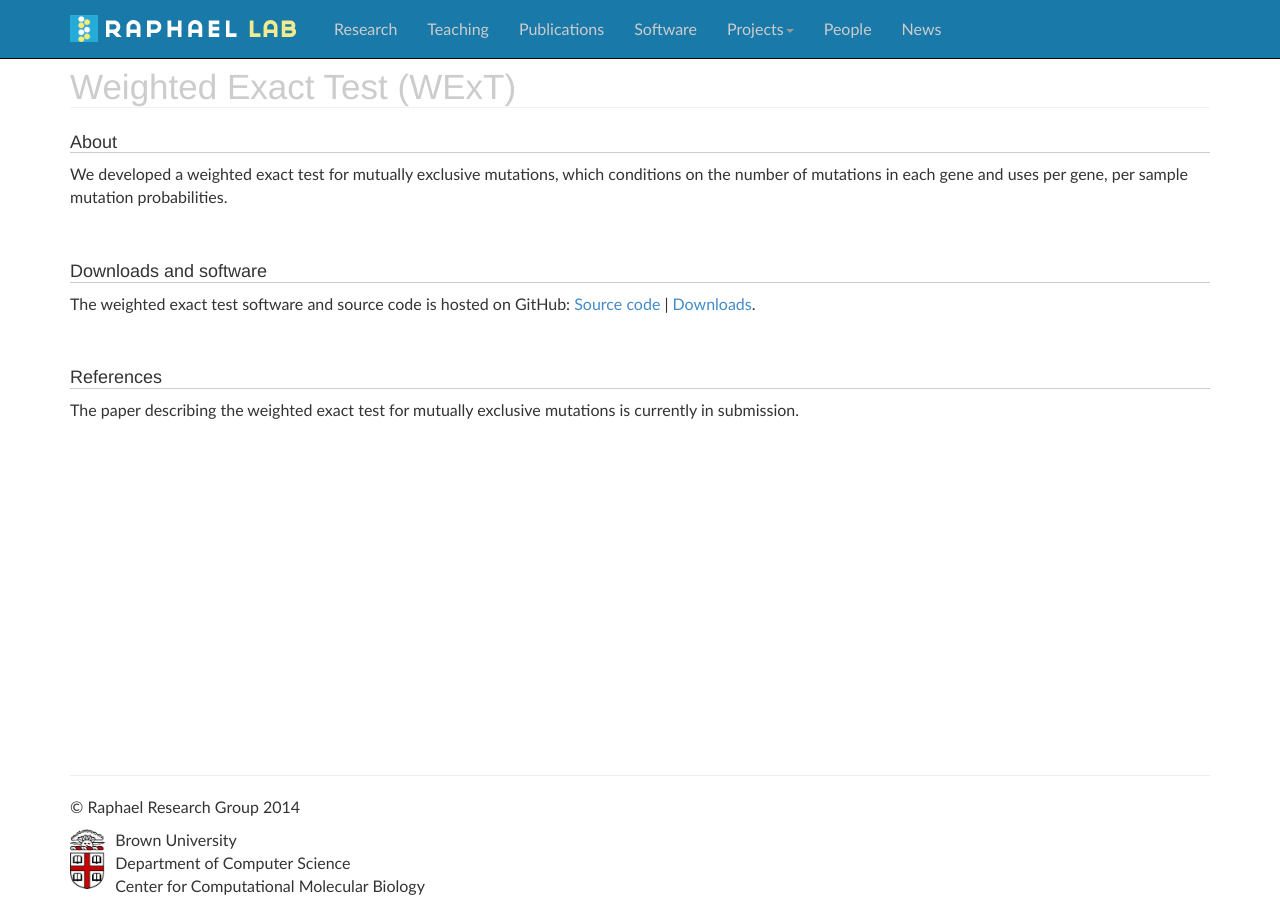
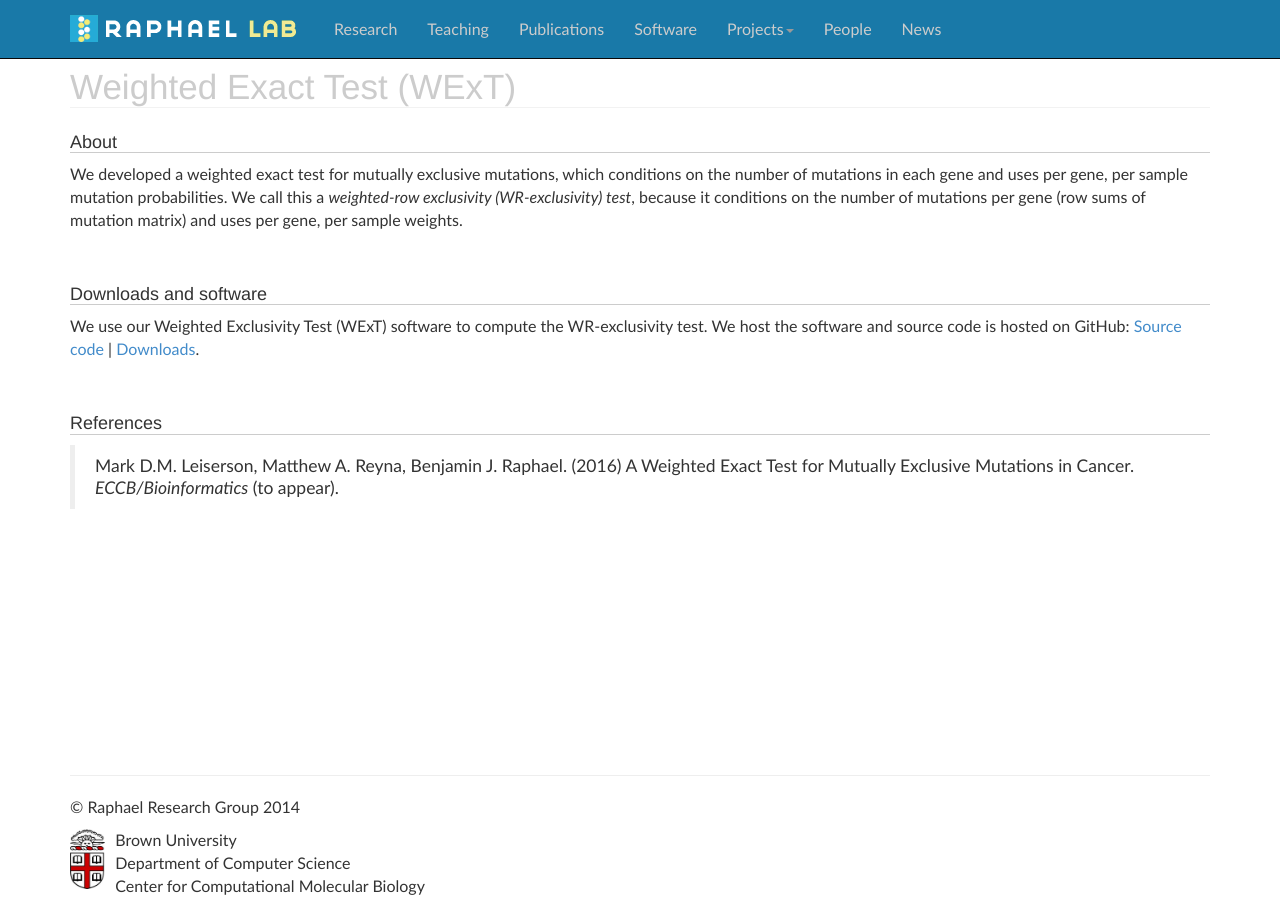
Before and after one commit to raphael-group/raphael-group.github.io, a Jekyll site: the page built from projects/wext/index.md, in a window 1280 px wide. Built offline with Jekyll 4.4.1, drawn with Linux system fonts in a browser that asks for light colours; nearby versions of some CDN libraries; comment, search, counter and statistics services are not loaded.

Commit message:
Update index.md

```diff
--- a/projects/wext/index.md
+++ b/projects/wext/index.md
@@ -7,15 +7,16 @@ container_css_class: container
 # Weighted Exact Test (WExT)
 
 ## About
-We developed a weighted exact test for mutually exclusive mutations, which conditions on the number of mutations in each gene and uses per gene, per sample mutation probabilities.
+We developed a weighted exact test for mutually exclusive mutations, which conditions on the number of mutations in each gene and uses per gene, per sample mutation probabilities. We call this a _weighted-row exclusivity (WR-exclusivity) test_, because it conditions on the number of mutations per gene (row sums of mutation matrix) and uses per gene, per sample weights.
 
 <a name="download"></a>
 
 ## Downloads and software
-The weighted exact test software and source code is hosted on GitHub: [Source code](https://github.com/raphael-group/weighted-exclusivity-test/) | [Downloads](https://github.com/raphael-group/weighted-exclusivity-test/releases).
+We use our Weighted Exclusivity Test (WExT) software to compute the WR-exclusivity test. We host the software and source code is hosted on GitHub: [Source code](https://github.com/raphael-group/wext/) | [Downloads](https://github.com/raphael-group/wext/releases).
 
 
 <a name="reference"></a>
 
 ## References
-The paper describing the weighted exact test for mutually exclusive mutations is currently in submission.
+
+> Mark D.M. Leiserson, Matthew A. Reyna, Benjamin J. Raphael. (2016) A Weighted Exact Test for Mutually Exclusive Mutations in Cancer. _ECCB/Bioinformatics_ (to appear).
```
